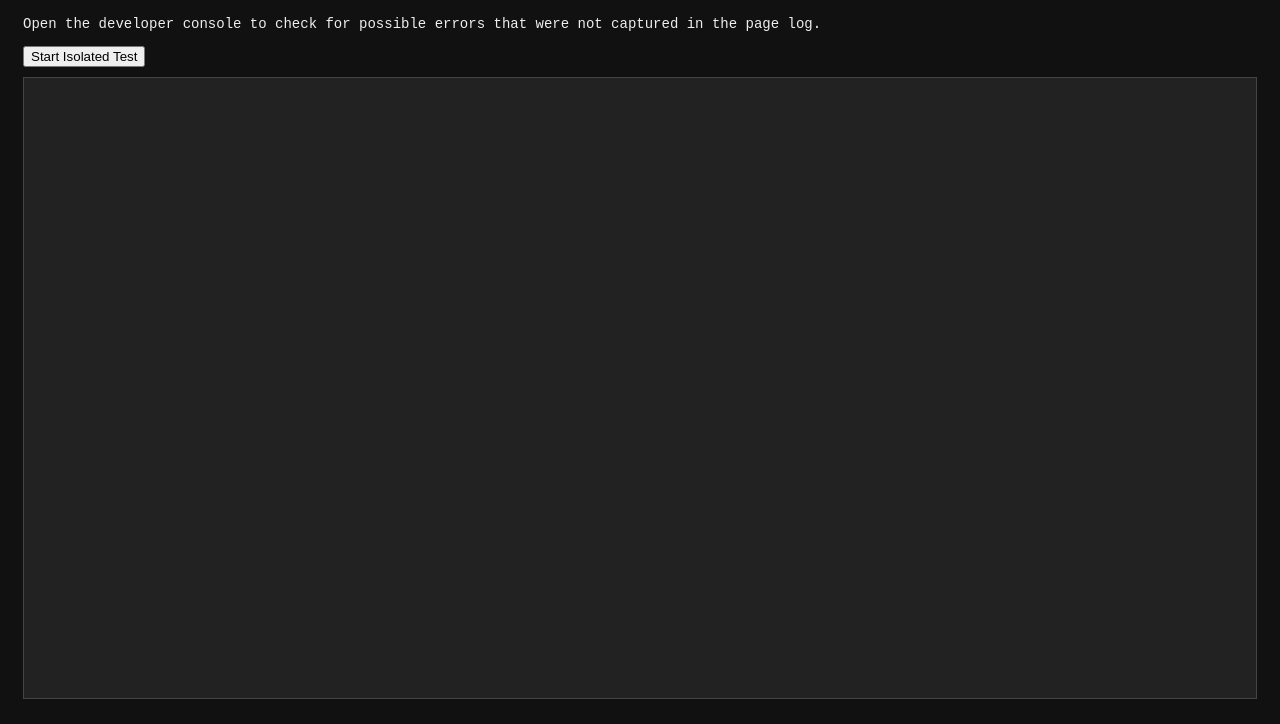
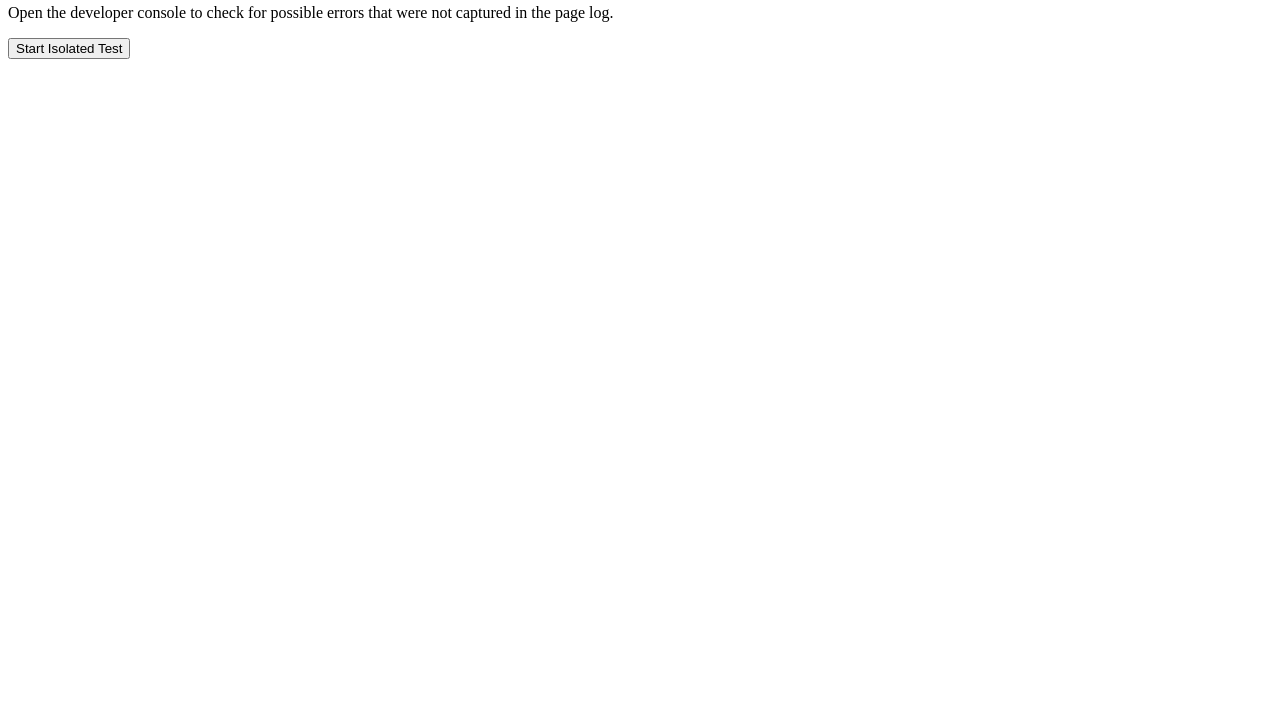
Before and after one commit to Leandrobts/UAF, a plain HTML site: page index.html in a window 1280 px wide. Shown: the part 76-800 px from the top of the page. Drawn offline with Linux system fonts and the light colour scheme.

Commit message:
Remove styles from index.html
Removed inline styles from the head section.

```diff
--- a/index.html
+++ b/index.html
@@ -3,23 +3,7 @@
 <head>
     <meta charset="UTF-8">
     <title>Isolated Test - UAF-Hyper GC CRASH (Mesclado)</title>
-    <style>
-        body { background: #111; color: #eee; font-family: monospace; padding: 15px; font-size: 14px; }
-        #output-advanced { /* ID usado por logS3 */
-            background: #222;
-            border: 1px solid #444;
-            padding: 10px;
-            height: 75vh;
-            overflow-y: auto;
-            white-space: pre-wrap;
-            margin-top: 10px;
-        }
-        /* Estilos básicos de log para melhor visualização */
-        .log-info { color: #6cf; } .log-test { color: #fff; font-weight: bold; margin-top: 10px; display: block; border-top: 1px dashed #555; padding-top: 5px; }
-        .log-vuln { color: #ff4444; font-weight: bold; } .log-good { color: #4CAF50; }
-        .log-warn { color: #FFC107; } .log-error { color: #f44336; } .log-critical { color: #f0f; font-weight: bold; }
-    </style>
-</head>
+    </head>
 <body>
     <h1>Teste Isolado: UAF-Hyper GC CRASH</h1>
     <p>Open the developer console to check for possible errors that were not captured in the page log.</p>
```
